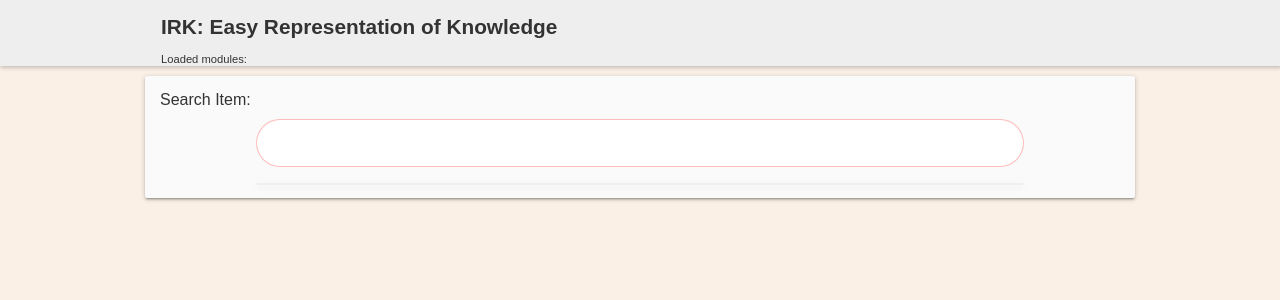
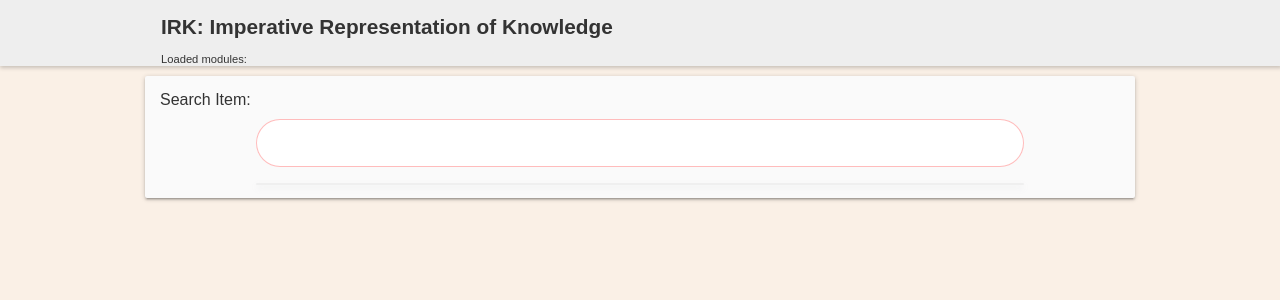
Before and after one commit to ackrep-org/pyirk-django, a Django app: template src/pyirkdjango/templates/mainapp/page-landing.html in a window 1280 px wide. Shown: the top 300 px of the page. Run offline with Django 3.2, Linux system fonts and the light colour scheme; the template is opened without the code that fills it, so the values that code supplies are empty; parts of the project's set-up code (start-up, migrations or seed data) failed here and were passed over.

Commit message:
templates/mainapp/*html: perform renaming ("easy" -> "imperative") in content texts

```diff
--- a/src/pyirkdjango/templates/mainapp/base.html
+++ b/src/pyirkdjango/templates/mainapp/base.html
@@ -41,7 +41,7 @@ MathJax.Hub.Config({
     <div class="headerbar-content">
 
  {% block page-header %}
-    <a href="{% url 'landingpage' %}"><h1>IRK: Easy Representation of Knowledge</h1></a>
+    <a href="{% url 'landingpage' %}"><h1>IRK: Imperative Representation of Knowledge</h1></a>
 {% endblock %}
     </div>
 {% block page-header-supplement %}
--- a/src/pyirkdjango/templates/mainapp/page-landing.html
+++ b/src/pyirkdjango/templates/mainapp/page-landing.html
@@ -2,7 +2,7 @@
 {% load static %}
 {% load bleach_tags %}
 
-{% block title %}irk: easy representation of knowledge{% endblock %}
+{% block title %}IRK: Imperative Representation of Knowledge{% endblock %}
 
 {% block page-header-supplement %}
 <div class="headerbar-content">
```
